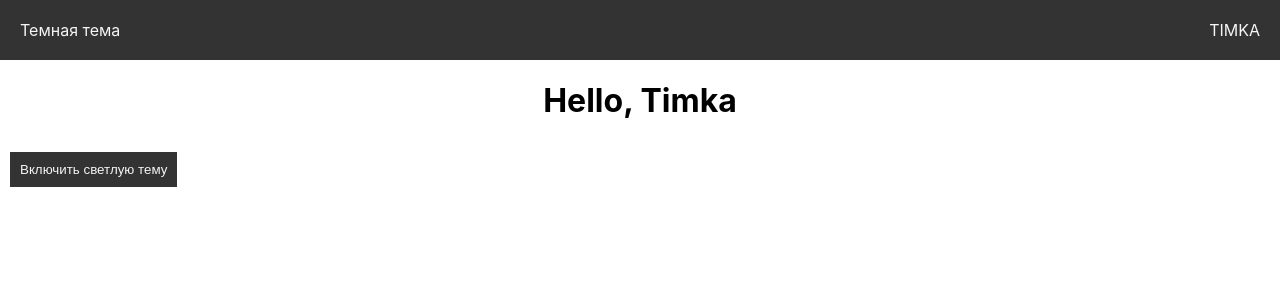
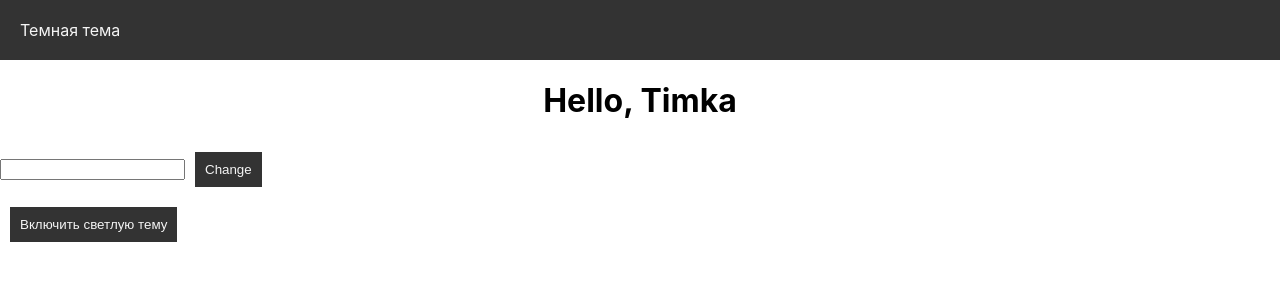
Before and after one commit to mullally777/context, a React (Create React App) app: page / in a window 1280 px wide. Shown: the top 300 px of the page. Built offline with nearby package versions, Linux system fonts and the light colour scheme.

Commit message:
form add

```diff
--- a/src/App.js
+++ b/src/App.js
@@ -4,6 +4,7 @@ import './App.css';
 import Header from "./Header"
 import Button from "./Button"
 import MainContent from "./MainContent"
+import UsernameForm from "./UsernameForm"
 import {UserContextProvider} from "./userContext"
 
 function App() {
@@ -12,6 +13,7 @@ function App() {
       <UserContextProvider>
         <Header />
         <MainContent />
+        <UsernameForm />
         <Button />
       </UserContextProvider>
     </div>
--- a/src/Header.js
+++ b/src/Header.js
@@ -8,7 +8,7 @@ function Header() {
            {context => (
                <header className={`${context.theme}-theme`}>
                    <div>{context.theme === "dark" ? "Темная" : "Светлая"} тема</div>
-                   <div>TIMKA</div>
+                    <div>{context.username}</div>
                 </header>
            )}
         </UserContextConsumer>
--- /dev/null
+++ b/src/UsernameForm.js
@@ -0,0 +1,41 @@
+import React from "react"
+import {UserContextConsumer} from "./userContext"
+
+class UsernameForm extends React.Component {
+    state = {
+        username: ""
+    }
+
+    handleChange = (e) => {
+        this.setState({username: e.target.value})
+    }
+
+    render() {
+        return (
+            <div className="form">
+                <input
+                    type="text"
+                    name="username"
+                    value={this.state.username}
+                    className="username_input"
+                    onChange={this.handleChange}
+                >
+
+                </input>
+
+                <UserContextConsumer>
+                    {context => (
+                            <button className={`${context.theme}-theme`} onClick={context.switchTheme} onClick={() => context.changeUserName(this.state.username)}>Change</button>
+                        )
+                    }
+                </UserContextConsumer>
+
+
+
+            </div>
+        )
+
+    }
+}
+
+export default UsernameForm
--- a/src/userContext.js
+++ b/src/userContext.js
@@ -4,7 +4,7 @@ const {Provider, Consumer} = React.createContext()
 
 class UserContextProvider extends React.Component {
     state = {
-        username: "TIMKA",
+        username: "",
         theme: "dark"
     }
 
```
